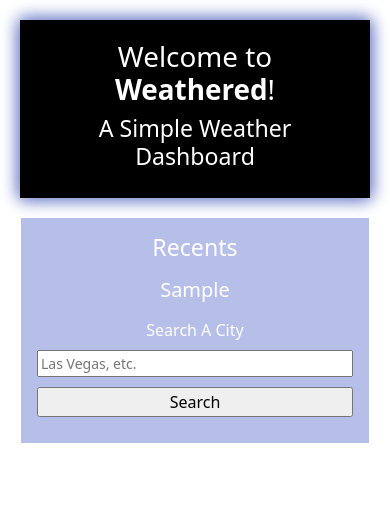
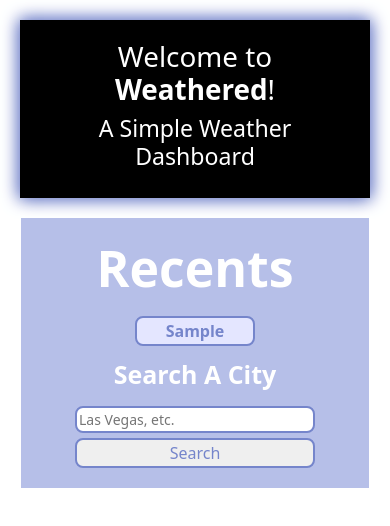
Before and after one commit to seddboi/Weathered, a React (Create React App) app: page / in a window 390 px wide. Both pictures are taken after typing "Sample" into the empty fields and a click on the input "Search". Shown: the top 526 px of the page. Built offline with nearby package versions, Linux system fonts and the light colour scheme; no server answers.

Commit message:
fixed up orientation of displays for smartphones and desktop computers

```diff
--- a/src/Components/Hourly/hourly.js
+++ b/src/Components/Hourly/hourly.js
@@ -80,7 +80,7 @@ export function Hourly({forecast}) {
         <section className='flex-grow-1' id='forecast'>
             <h1 className='m-3'><strong id='city-title' className='font-color'>{`${forecast.location.name}, ${forecast.location.region}`}</strong> <img alt={forecast.current.condition.text} id='wicon' src={forecast.current.condition.icon}></img></h1>
             <h3 id='hourly-date'>Today is <strong className='font-color'>{epochToDateString(forecast.location.localtime_epoch)}</strong>.</h3>
-            <h4>It's currently <strong className='font-color'>{forecast.current.temp_f}°F</strong> and <strong>{forecast.current.condition.text}</strong>.</h4>
+            <h4>It's currently <strong className='font-color'>{forecast.current.temp_f}°F</strong> and <strong className='font-color'>{forecast.current.condition.text}</strong>.</h4>
             <h4>It feels like <strong className='font-color'>{forecast.current.feelslike_f}°F</strong>.</h4>
             <h4>There is a current high temperature of <strong className='font-color'>{forecast.forecast.forecastday[0].day.maxtemp_f}°F</strong>,</h4>
             <h4>And there is a current low temperature of <strong className='font-color'>{forecast.forecast.forecastday[0].day.mintemp_f}°F</strong>.</h4>
--- a/src/Components/Overview/overview.css
+++ b/src/Components/Overview/overview.css
@@ -20,6 +20,10 @@
     margin: 9px;
 }
 
+#container-fluid {
+    width: 100%;
+}
+
 @media only screen and (max-width: 610px) {
     #center-page {
         display: flex;
--- a/src/Components/Overview/overview.js
+++ b/src/Components/Overview/overview.js
@@ -31,6 +31,23 @@ export function Overview() {
 
     };
 
+    if (forecast === null) {
+        return(
+            <div>
+                <div className='jumbotron' id='heading-title'>
+                    <h1>Welcome to <strong>Weathered</strong>!</h1>
+                    <h3>A Simple Weather Dashboard </h3>
+                </div>
+
+                <div className='container-fluid' >
+                    <div id='center-page'>
+                        <RecentSearches getSearch={getSearch}/>
+
+                    </div>
+                </div>
+        </div>
+        )
+    } else {
         return (
             <div>
                 <div className='jumbotron' id='heading-title'>
@@ -49,4 +66,5 @@ export function Overview() {
                 <Fiveday forecast={forecast}/>
             </div>
         )
+    }
 };
--- a/src/Components/Recent Searches/recentSearches.css
+++ b/src/Components/Recent Searches/recentSearches.css
@@ -1,25 +1,101 @@
-#search-bar-recents {
+.before-search-bar-recents {
     color: var(--white);
     background: var(--lightblue);
     text-align: center;
-    min-width: 220px;
+    width: 100%;
+}
+
+.after-search-bar-recents {
+    display: inline-flex;
+    flex-direction: column;
+    color: var(--white);
+    background: var(--lightblue);
+    text-align: center;
+    max-width: 220px;
     margin-right: 20px;
 }
 
-#search-bar {
-    width: 100%;
+.title {
+    font-size: 50px;
+    font-weight: bold;
+    margin-top: 20px;
+}
+
+#insert-recent-buttons {
+    display: flex;
+    justify-content: center;
+    flex-direction: column;
     margin: 0 auto;
 }
 
+.entry {
+    background: var(--offwhiteblue);
+    color: var(--darkblue);
+    border: 2px solid var(--darkblue);
+    border-radius: 8px;
+    width: 120px;
+    height: auto;
+    font-weight: bold;
+    cursor: pointer;
+    margin-top: 10px;
+}
+
+.entry:hover {
+    background: var(--mediumblue);
+    color: var(--darkblue);
+    border: 2px solid var(--darkblue);
+    border-radius: 8px;
+    width: 120px;
+    height: auto;
+    font-weight: bold;
+}
+
+.form {
+    display: flex;
+    flex-direction: column;
+    margin: 0 auto;
+}
+
+.form-label {
+    margin-top: 10px;
+    font-size: 25px;
+    font-weight: bold;
+}
+
+.form-text {
+    width: 10rem;
+    margin: 0 auto;
+    border: 2px solid var(--darkblue);
+    border-radius: 8px;
+}
+
 #search-button {
-    width: 100%;
-    margin: 10px auto;
+    width: 10rem;
+    margin: 5px;
+    margin-bottom: 20px;
+    border: 2px solid var(--darkblue);
+    border-radius: 8px;
+    color: var(--darkblue);
 }
 
 
 @media only screen and (max-width: 610px) {
-    #search-bar-recents {
-        margin-right: 0px;
+    .after-search-bar-recents {
+        max-width: 100%;
+        margin-right: 0;
         margin-bottom: 20px;
     }
+
+    .form-text {
+        width: 15rem;
+        border: 2px solid var(--darkblue);
+        border-radius: 8px;
+    }
+
+    #search-button {
+        width: 15rem;
+        border: 2px solid var(--darkblue);
+        border-radius: 8px;
+        color: var(--darkblue);
+    }
 }
--- a/src/Components/Recent Searches/recentSearches.js
+++ b/src/Components/Recent Searches/recentSearches.js
@@ -34,15 +34,28 @@ export function RecentSearches({getSearch}) {
     const searchAgain = (e) => {
         const recent = e.target.innerHTML;
         setCity(recent);
+        onSubmit(e);
+    }
+
+    if (recents.length === 0 ) {
+        return (
+            <section className='before-search-bar-recents' >
+                <form onSubmit={onSubmit} >
+                    <label className="form-label" htmlFor="search-bar">Search A City</label><br/>
+                    <input className='form-text' id="search-bar" type='text' value={city} placeholder="Las Vegas, etc." onChange={onChange}/>
+                    <input className='form-button' id='search-button' type='submit' value='Search'/>
+                </form>
+        </section>
+        )
     }
 
     return (
-        <section id='search-bar-recents'>
-            <h3 className='m-3'>Recents </h3>
-            <div id='insert-recent-buttons' onSubmit={onSubmit}>{recents.map((entry, index) => <h5 key={index} onClick={searchAgain} value={entry}>{entry}</h5>)}</div>
+        <section className='after-search-bar-recents' >
+            <h3 className='title'>Recents</h3>
+            <div id='insert-recent-buttons' >{recents.map((entry, index) => <button className='entry' key={index} onClick={searchAgain} value={entry}>{entry}</button>)}</div>
 
-            <form onSubmit={onSubmit} className="m-3">
-                <label className="form-label" htmlFor="search-bar">Search A City</label><br/>
+            <form className='form'onSubmit={onSubmit} >
+                <label className="form-label" htmlFor="search-bar">Search A City</label>
                 <input className='form-text' id="search-bar" type='text' value={city} placeholder="Las Vegas, etc." onChange={onChange}/>
                 <input className='form-button' id='search-button' type='submit' value='Search'/>
             </form>
```
Lines whose indentation alone changed are shown as unchanged.
